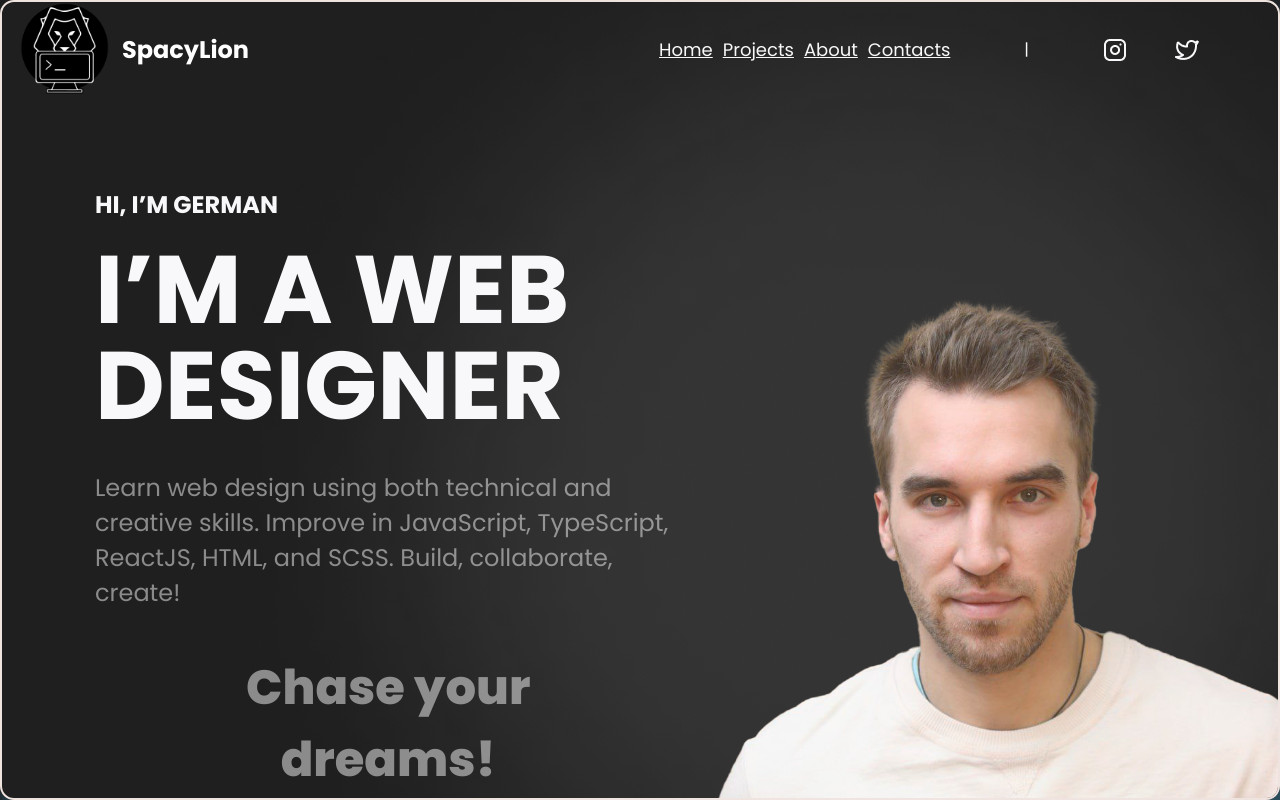
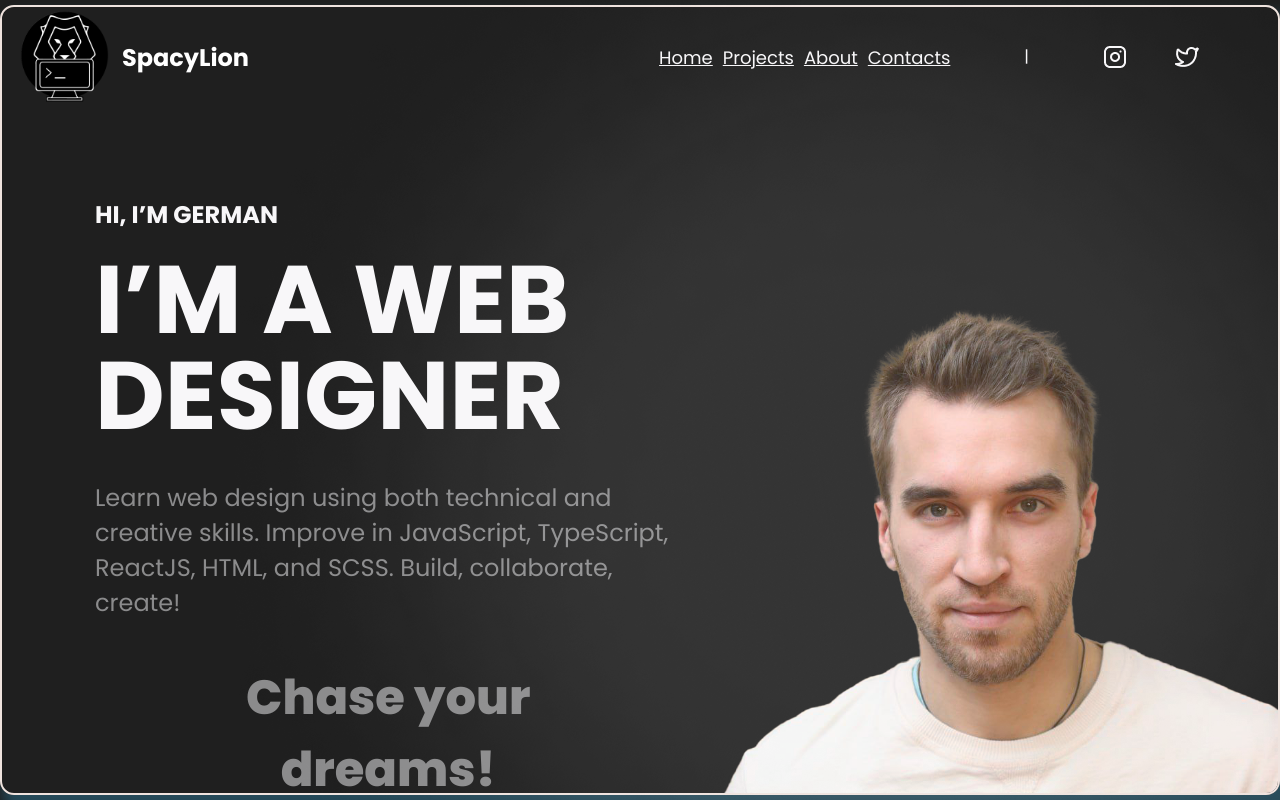
Before and after one commit to Spacylion/spa-html-lesson, a plain HTML site: page index.html in a window 1280 px wide. Drawn offline with Linux system fonts and the light colour scheme; a script that the page names is missing.

Commit message:
adjusted small spaces top and bottom

```diff
--- a/index.html
+++ b/index.html
@@ -16,6 +16,7 @@
   <!-- main visible part -->
   <body>
     <div class="wrapper">
+      <div class="wrapper__container">
         <header class="header">
           <div class="header__row">
             <div class="header__logo"></div>
@@ -84,6 +85,7 @@
           </div>
         </main>
       </div>
+    </div>
     <!-- scripts -->
     <script src="index.js"></script>
   </body>
--- a/styles/style.css
+++ b/styles/style.css
@@ -3,6 +3,17 @@
 body {
   background-color: #1f1f1f;
   font-family: "Poppins", sans-serif;
+}
+html,
+body {
+  margin: 0;
+  padding: 0;
+  height: 100%;
+}
+
+body {
+  display: flex;
+  flex-direction: column;
 }
 
 h1 {
@@ -12,20 +23,20 @@ h1 {
   font-weight: 700;
   line-height: 96px;
 }
-
 .wrapper {
   max-width: 1440px;
-  height: 100vh;
-  margin: 0 auto;
-  overflow: hidden;
+  margin: auto;
   display: flex;
   flex-direction: column;
   align-items: center;
+}
+
+.wrapper__container {
   border: 2px solid #efe3de;
   border-radius: 14px;
+  overflow: hidden;
+  height: calc(100vh - 10px);
   box-shadow: 8px 14px 14px 5px rgba(49, 152, 196, 0.35);
-}
-.wrapper__border {
 }
 .header {
   z-index: 99;
```
Lines whose indentation alone changed are shown as unchanged.
